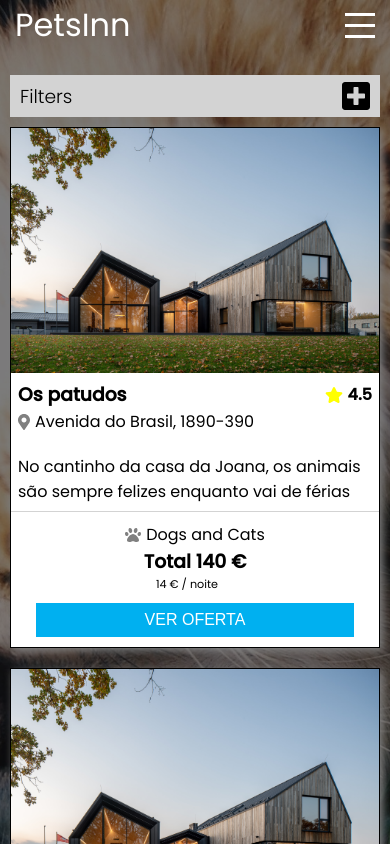
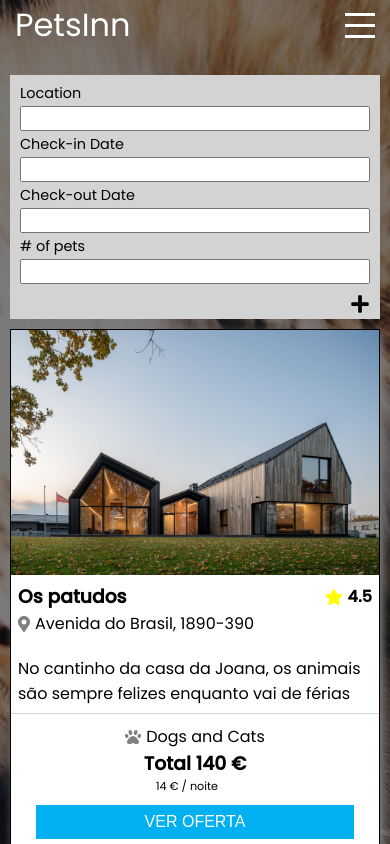
Before and after one commit to jsampayoramos/dog-housing, a React (Create React App) app in the folder client/: page /results in a window 390 px wide. Shown: the top 844 px of the page. Built offline with nearby package versions, Linux system fonts and the light colour scheme.

Commit message:
new filter in searchbar and adjustments in new property

```diff
--- a/client/src/Pages/NewProperty/NewProperty.js
+++ b/client/src/Pages/NewProperty/NewProperty.js
@@ -55,7 +55,7 @@ const NewProperty = props => {
                 required: true,
                 defaultValue: 'Apartamento'
             },
-            options: ['Apartamento', 'Moradia/Vivenda'],
+            options: ['Apartamento', 'Moradia', 'Quinta', 'Hotel para cães'],
             value: ''
         },
         description: {
@@ -68,6 +68,29 @@ const NewProperty = props => {
             value: ''
         }
     });
+
+    const [checkBoxForm, setCheckBoxForm] = useState({
+        walks: {
+            label: 'Passeios diários',
+            type: 'checkbox',
+            config: {
+                type: 'checkbox',
+                name: 'ameneties'
+            },
+            value: 'Passeios diários'
+        },
+        balcony: {
+            label: 'Jardim/Terraço',
+            type: 'checkbox',
+            config: {
+                type: 'checkbox',
+                name: 'ameneties'
+            },
+            value: 'Jardim/Terraço'
+        }
+    });
+
+    const [ checkedOptions, setCheckedOptions] = useState([]);
 
     const setFormValues = event => {
         const {name, value} = event.target;
@@ -82,6 +105,7 @@ const NewProperty = props => {
     };
 
     const formArray = Object.keys(form).map(el => {
+        if(el !== 'description') {
             return (
                 <React.Fragment>
                     <label>{form[el].label}</label>
@@ -96,15 +120,50 @@ const NewProperty = props => {
                         options={form[el].type === 'select' ? form[el].options : null}
                     />
                 </React.Fragment>
+            );
+        };
+    });
+
+    const setChecked = (event) => {
+        let checkedOptionsCopy = [...checkedOptions];
+        const index = checkedOptionsCopy.indexOf(event.target.value);
+        if(index === -1) {
+            checkedOptionsCopy = [...checkedOptionsCopy, event.target.value];
+        } else {
+            checkedOptionsCopy.splice(index, 1);
+        };
+        setCheckedOptions(checkedOptionsCopy);
+    }
+
+    const checkBoxArray = Object.keys(checkBoxForm).map(key => {
+        return (
+            <div className={styles.CheckBoxUnitContainer}>
+                <label>{checkBoxForm[key].label}</label>
+                <Input elementType={checkBoxForm[key].type} config={checkBoxForm[key].config} value={checkBoxForm[key].value} action={setChecked} />
+            </div>
         )
     })
-
+    console.log(checkedOptions);
     return (
         <section className={styles.NewProperty} >
             <h3>Adicionar propriedade</h3>
             <hr />
             <form>
                 {formArray}
+                <div className={styles.CheckBoxContainer}>
+                    <h3>Serviços</h3>
+                    {checkBoxArray}
+                </div>
+                <label>{form.description.label}</label>
+                <Input
+                    style={{
+                        marginBottom: '10px'
+                    }}
+                    action={setFormValues}
+                    elementType={form.description.type}
+                    config={form.description.config}
+                    value={form.description.value}
+                />
                 <div className={styles.ButtonContainer}>
                     <Button><Link to='/listings'>Cancelar</Link></Button>
                     <Button>Adicionar</Button>
--- a/client/src/components/FilterBar/FilterBar.js
+++ b/client/src/components/FilterBar/FilterBar.js
@@ -2,6 +2,7 @@ import React, { useState } from 'react';
 
 import Input from '../UI/Input/Input';
 import Icon from '../../components/UI/Icon/Icon';
+import Button from '../UI/Button/Button';
 
 import styles from './FilterBar.module.css';
 
@@ -41,15 +42,95 @@ const FilterBar = props => {
         }
     });
 
-    const [filterToggle, setFilterToggle] = useState(false);
+    const [orderBy, setOrderBy] = useState({
+        order: {
+            label: 'Ordenar por',
+            type: 'select',
+            config: {
+                required: 'true',
+                defaultValue: 'Rating'
+            },
+            options: ['Rating', 'Preço'],
+            value: 'Rating'
+        }
+    });
+
+    const [typeAccomodation, setTypeAccomodation] = useState({
+        apartment: {
+            label: 'Apartamento',
+            type: 'checkbox',
+            config: {
+                type: 'checkbox',
+                name: 'accomodationType'
+            },
+            value: 'Apartamento'
+        },
+        moradia: {
+            label: 'Moradia',
+            type: 'checkbox',
+            config: {
+                type: 'checkbox',
+                name: 'accomodationType'
+            },
+            value: 'Moradia'
+        },
+        quinta: {
+            label: 'Quinta',
+            type: 'checkbox',
+            config: {
+                type: 'checkbox',
+                name: 'accomodationType'
+            },
+            value: 'Quinta'
+        },
+        hotel: {
+            label: 'Hotel para cães',
+            type: 'checkbox',
+            config: {
+                type: 'checkbox',
+                name: 'accomodationType'
+            },
+            value: 'Hotel para cães'
+        }
+    });
+
+    const [ameneties, setAmeneties] = useState({
+        walks: {
+            label: 'Passeios diários',
+            type: 'checkbox',
+            config: {
+                type: 'checkbox',
+                name: 'ameneties'
+            },
+            value: 'Passeios diários'
+        },
+        balcony: {
+            label: 'Jardim/Terraço',
+            type: 'checkbox',
+            config: {
+                type: 'checkbox',
+                name: 'ameneties'
+            },
+            value: 'Jardim/Terraço'
+        }
+    })
+
+    // const [filterToggle, setFilterToggle] = useState(false);
+
+    const [addFilterToggle, setAddFilterToggle] = useState(false);
+
+    const [checkedOptions, setCheckedOptions] = useState({
+        accomodationType: [],
+        ameneties: []
+    });
 
     const inputContainerClass = [styles.InputContainer]
 
-    if(filterToggle) {
-        inputContainerClass.push(styles.OpenFilter);
-    } else {
-        inputContainerClass.push(styles.CloseFilter);
-    }
+    // if(filterToggle) {
+    //     inputContainerClass.push(styles.OpenFilter);
+    // } else {
+    //     inputContainerClass.push(styles.CloseFilter);
+    // }
 
     const formArray = Object.keys(filterBarState).map(cur => {
         return (
@@ -65,13 +146,62 @@ const FilterBar = props => {
         );
     });
 
+    const setChecked = (event) => {
+        const {name, value} = event.target;
+        const checkedOptionsCopy = {...checkedOptions}
+        const index = checkedOptionsCopy[name].indexOf(value);
+        if(index === -1) {
+            checkedOptionsCopy[name] = [...checkedOptionsCopy[name], value];
+        } else {
+            checkedOptionsCopy[name].splice(index, 1);
+        };
+        setCheckedOptions(checkedOptionsCopy);
+    }
+
+    const checkAccomodationArray = Object.keys(typeAccomodation).map(type => {
+        return (
+            <div className={styles.CheckBox}>
+                <label>{typeAccomodation[type].label}</label>
+                <Input elementType={typeAccomodation[type].type} config={typeAccomodation[type].config} value={typeAccomodation[type].value} action={setChecked}/>
+            </div>
+        );
+    });
+
+    const checkAmenetiesArray = Object.keys(ameneties).map(type => {
+        return (
+            <div className={styles.CheckBox}>
+                <label>{ameneties[type].label}</label>
+                <Input elementType={ameneties[type].type} config={ameneties[type].config} value={ameneties[type].value} action={setChecked}/>
+            </div>
+        );
+    });
+
+    let addFilterClass = addFilterToggle ? styles.OpenAddFilter : styles.CloseAddFilter;
+
     return (
         <div className={styles.FilterBar}>
-            <div className={styles.FilterControl} >
+            {/* <div className={styles.FilterControl} >
                 <h3>Filters</h3>
                 <Icon icon='plus-square' size='2x' action={() => setFilterToggle(prevState => !prevState)}/>
+            </div> */}
+            <div className={styles.FilterContainer}>
+                <form>
+                    {formArray}
+                </form>
+                <Icon icon={addFilterToggle ? 'minus' : 'plus'} action={() => setAddFilterToggle(prevState => !prevState)}/>
+                <form className={addFilterClass}>
+                    <div className={styles.OrderContainer} >
+                        <label>{orderBy.order.label}</label>
+                        <Input elementType={orderBy.order.type} config={orderBy.order.config} value={orderBy.order.value} options={orderBy.order.options}/>
+                    </div>
+                    <div className={styles.CheckBoxContainer}>
+                        {checkAccomodationArray}
+                    </div>
+                    <div className={styles.CheckBoxContainer}>
+                        {checkAmenetiesArray}
+                    </div>
+                </form>
             </div>
-            {formArray}
         </div>
     );
 };
--- a/client/src/components/FilterBar/FilterBar.module.css
+++ b/client/src/components/FilterBar/FilterBar.module.css
@@ -2,16 +2,39 @@
     background-color: white;
     display: flex;
     justify-content: space-between;
-    padding: 10px;
+    padding: 5px 10px;
     background-color: lightgrey;
     max-width: 100%;
+}
+
+.FilterContainer label {
+    font-size: 0.9rem;
+}
+
+.FilterBar form {
+    display: flex;
+    width: 100%;
+    justify-content: space-between;
+}
+
+.FilterContainer {
+    display: flex;
+    flex-direction: column;
+    width: 100%;
+}
+
+.FilterContainer svg {
+    margin-top: 10px;
+    margin-left: auto;
+    width: 20px !important;
+    height: 20px !important;
 }
 
 .InputContainer {
     max-width: 250px;
 }
 
-.InputContainer input, .InputContainer select {
+.InputContainer input, .InputContainer select, .OrderContainer select {
     height: 25px;
 }
 
@@ -19,13 +42,31 @@
     width: 100%;
 }
 
-.FilterBar h3 {
-    margin: 0;
-    padding: 0;
+.FilterControl {
+    display: none;
 }
 
-.FilterControl {
-    display: none;
+.CheckBox {
+    width: 100%;
+    display: flex;
+    justify-content: space-between;
+    align-items: center;
+}
+
+.CheckBox label {
+    margin-right: 10px;
+}
+
+.CloseAddFilter {
+    height: 0;
+    overflow: hidden;
+}
+
+.OpenAddFilter {
+    margin-top: 15px;
+    padding-top: 5px;
+    border-top: 1px solid darkgrey;
+    height: auto;
 }
 
 @media only screen and (max-width: 1200px) {
@@ -55,6 +96,10 @@
 
     }
 
+    .FilterContainer form:first-child {
+        flex-direction: column;
+    }
+
     .InputContainer {
         width: 100%;
         max-width: 100%;
@@ -78,3 +123,20 @@
         margin-left: auto;
     }
 }
+
+@media only screen and (max-width: 600px) {
+    .OpenAddFilter {
+        flex-wrap: wrap;
+        justify-content: space-evenly !important;
+    }
+    .OrderContainer {
+        width: 100%;
+        margin-bottom: 10px;
+    }
+}
+
+@media only screen and (max-width: 600px) {
+    .CheckBoxContainer {
+        width: 100%;
+    }
+}
--- a/client/src/components/UI/Input/Input.js
+++ b/client/src/components/UI/Input/Input.js
@@ -19,7 +19,9 @@ const input = props => {
                 <DatePicker {...props.config} selected={props.value} className={props.className} onChange={props.action} />
             );
         case 'textarea':
-            return <textarea className={styles.Textarea}>{props.value}</textarea>
+            return <textarea className={styles.Textarea}>{props.value}</textarea>;
+        case 'checkbox':
+            return <input {...props.config} value={props.value} onChange={props.action} />
         default: return null;
     };
 };
--- a/client/src/utilities/iconSetup.js
+++ b/client/src/utilities/iconSetup.js
@@ -1,5 +1,5 @@
 import { library } from '@fortawesome/fontawesome-svg-core';
-import { faSearch, faPlusSquare, faMapMarkerAlt, faStar, faPaw, faPhone, faEnvelopeOpen, faUser, faTimes } from '@fortawesome/free-solid-svg-icons';
+import { faSearch, faPlusSquare, faMapMarkerAlt, faStar, faPaw, faPhone, faEnvelopeOpen, faUser, faTimes, faMinus, faPlus } from '@fortawesome/free-solid-svg-icons';
 import { fab } from '@fortawesome/free-brands-svg-icons';
 
-export const iconLibrary = () => library.add(fab, faSearch, faPlusSquare, faMapMarkerAlt, faStar, faPaw, faPhone, faEnvelopeOpen, faUser, faTimes);
+export const iconLibrary = () => library.add(fab, faSearch, faPlusSquare, faMapMarkerAlt, faStar, faPaw, faPhone, faEnvelopeOpen, faUser, faTimes, faMinus, faPlus);
```
Also changed, not shown: client/src/Pages/NewProperty/NewProperty.module.css (+48 -2 lines), 2 other files (tests, documents, lock files or other folders). Lines whose indentation alone changed are shown as unchanged.
